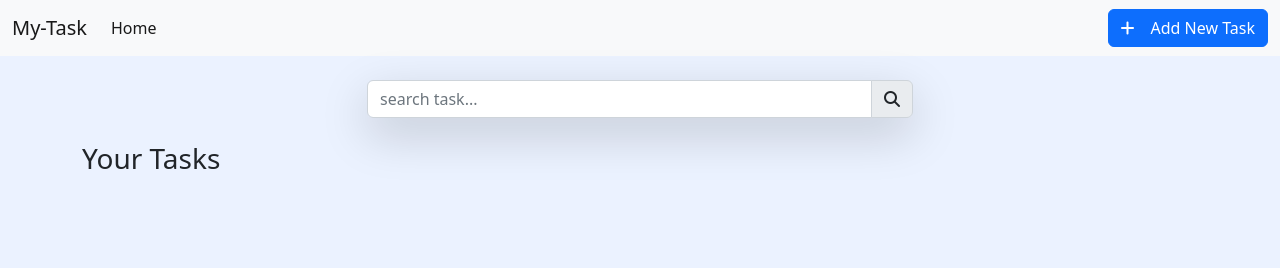
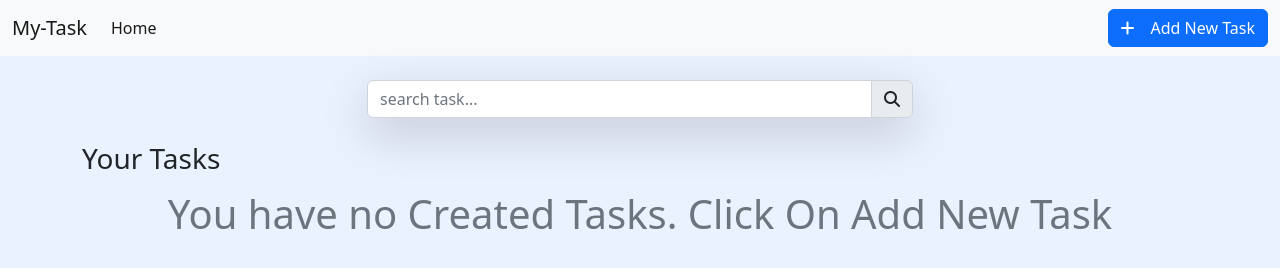
Before and after one commit to Nitesh52221/My-Task, a plain HTML site: page index.html in a window 1280 px wide. Drawn offline with nearby package versions, Linux system fonts and the light colour scheme.

Commit message:
no task available error

```diff
--- a/index.html
+++ b/index.html
@@ -5,7 +5,7 @@
     <meta charset="UTF-8" />
     <meta http-equiv="X-UA-Compatible" content="IE=edge" />
     <meta name="viewport" content="width=device-width, initial-scale=1.0" />
-    <title>Tasky app</title>
+    <title>My-Task App</title>
     <link rel="stylesheet" href="./styles/index.css" />
     <link
       rel="stylesheet"
@@ -223,7 +223,16 @@
       <!-- My Tasks Section Starts  -->
       <section class="mt-4">
         <h3>Your Tasks</h3>
-        <div class="row task__contents"></div>
+        <div class="row task__contents">
+          <div
+            class="d-flex justify-content-center align-items-center"
+            id="no__task"
+          >
+            <p class="text-muted fs-1">
+              You have no Created Tasks. Click On Add New Task
+            </p>
+          </div>
+        </div>
       </section>
       <!-- My Tasks Section Ends -->
     </div>
--- a/scripts/index.js
+++ b/scripts/index.js
@@ -4,6 +4,7 @@ const state = {
 
 const taskContents = document.querySelector(".task__contents");
 const taskModal = document.querySelector(".task__modal__body");
+
 
 // HTML Code for my task
 const htmlTaskContent = ({ id, title, description, type, url }) =>
@@ -84,20 +85,29 @@ const updateLocalStorage = () => {
             tasks: state.taskList,
         })
     );
+
 };
 
 // This function checks and shows previous data  if any
 const loadInitialData = () => {
     const localStorageCopy = JSON.parse(localStorage.tasks);
+
+
     if (localStorageCopy) state.taskList = localStorageCopy.tasks;
+
 
     state.taskList.map((cardDate) => {
         taskContents.insertAdjacentHTML("beforeend", htmlTaskContent(cardDate));
+
     });
 };
 
 // This function collects our tasks data and shows my tasks
 const handleSubmit = (event) => {
+
+    const noTask = document.getElementById("no__task");
+    noTask.remove();
+
     const id = `${Date.now()}`;
     const input = {
         url: document.getElementById("imageUrl").value,
--- a/styles/index.css
+++ b/styles/index.css
@@ -8,7 +8,7 @@ body {
 .add__new__btn__mobile__only {
   position: fixed;
   bottom: 0;
-  right: 0;
+  left: 0;
   padding: 15px 10px;
   background: white;
   z-index: 3;
```
